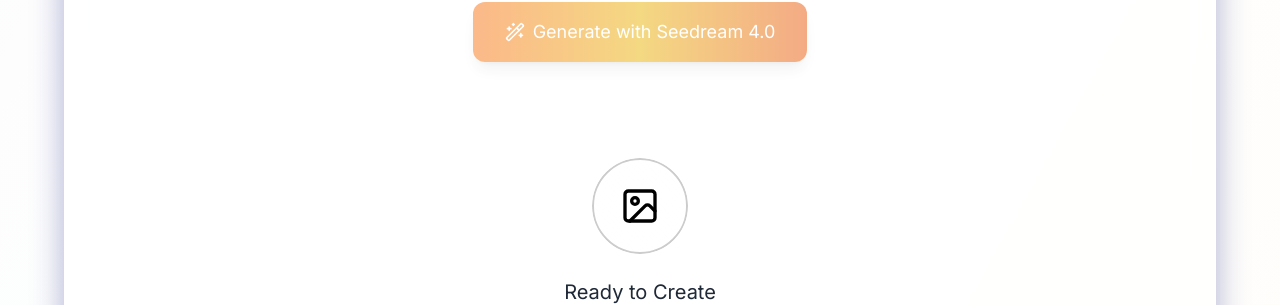
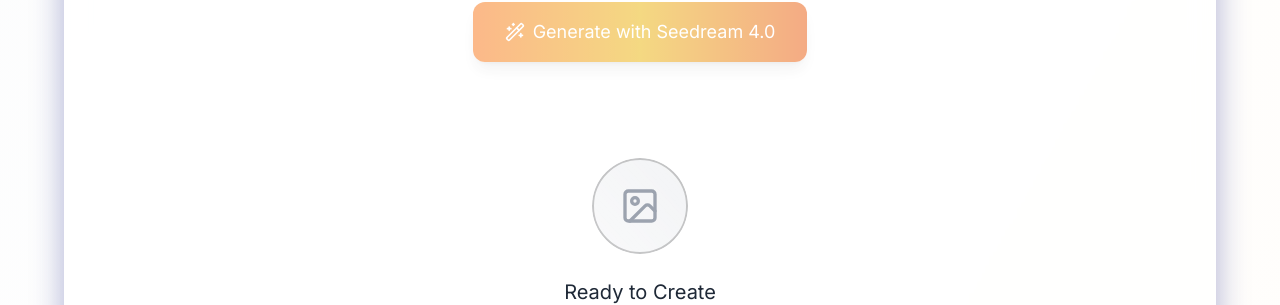
Before and after one commit to Candseven88/AiPhotoEditor, a Next.js app: page /seedream in a window 1280 px wide. Shown: the part 1295-1600 px from the top of the page. Built offline with nearby package versions, Linux system fonts and the light colour scheme.

Commit message:
🔧 Fix Next.js 15 Build Issues
- Fixed async params in blog/[slug]/page.tsx for Next.js 15 compatibility
- Updated EmptyState icon prop to use string type instead of component
- Resolved TypeScript compilation errors
- Build now passes successfully with all pages static-generated

```diff
--- a/app/blog/[slug]/page.tsx
+++ b/app/blog/[slug]/page.tsx
@@ -192,13 +192,14 @@
 }
 
 interface BlogPostPageProps {
-  params: {
+  params: Promise<{
     slug: string
-  }
+  }>
 }
 
-export default function BlogPostPage({ params }: BlogPostPageProps) {
-  const post = blogPosts[params.slug as keyof typeof blogPosts]
+export default async function BlogPostPage({ params }: BlogPostPageProps) {
+  const { slug } = await params
+  const post = blogPosts[slug as keyof typeof blogPosts]
 
   if (!post) {
     notFound()
--- a/app/seedream/page.tsx
+++ b/app/seedream/page.tsx
@@ -461,7 +461,7 @@
                       exit={{ opacity: 0 }}
                     >
                       <EmptyState
-                        icon={ImageIcon}
+                        icon="image"
                         title="Ready to Create"
                         description="Enter a prompt above and click 'Generate' to see Seedream 4.0 in action"
                       />
```
